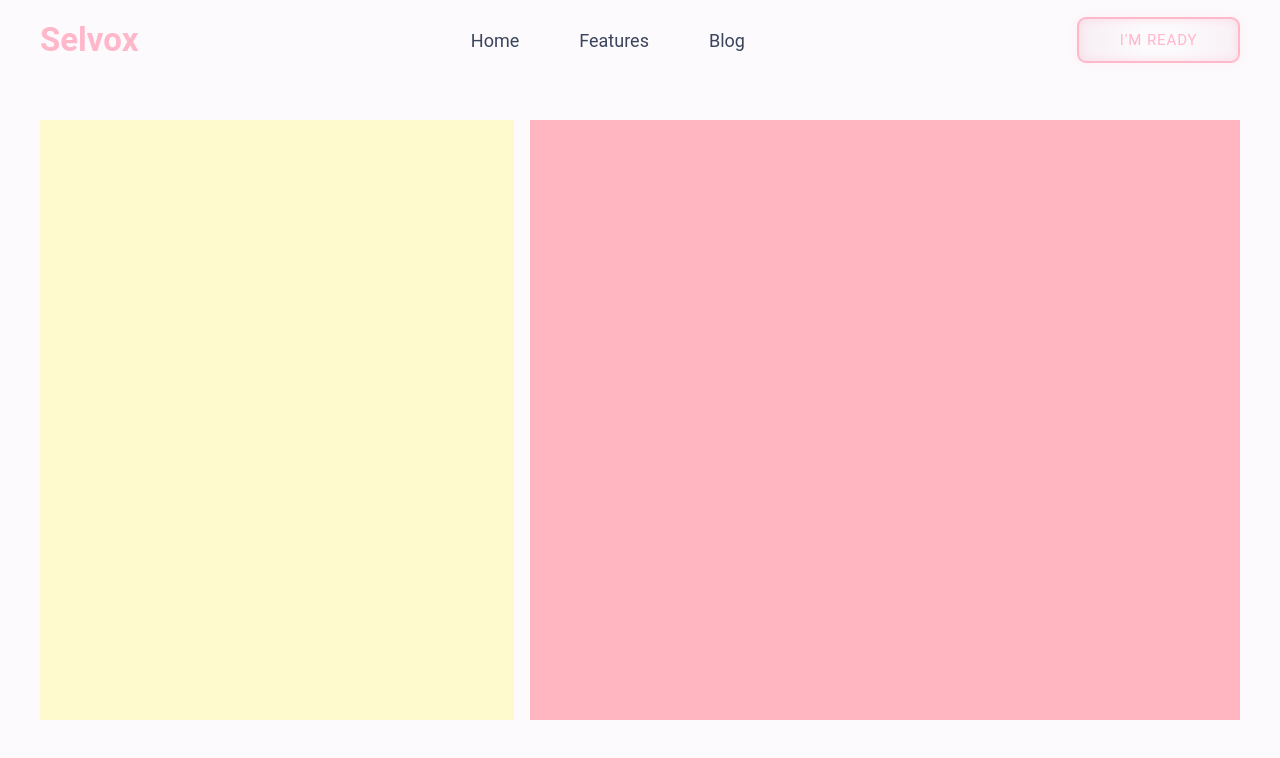
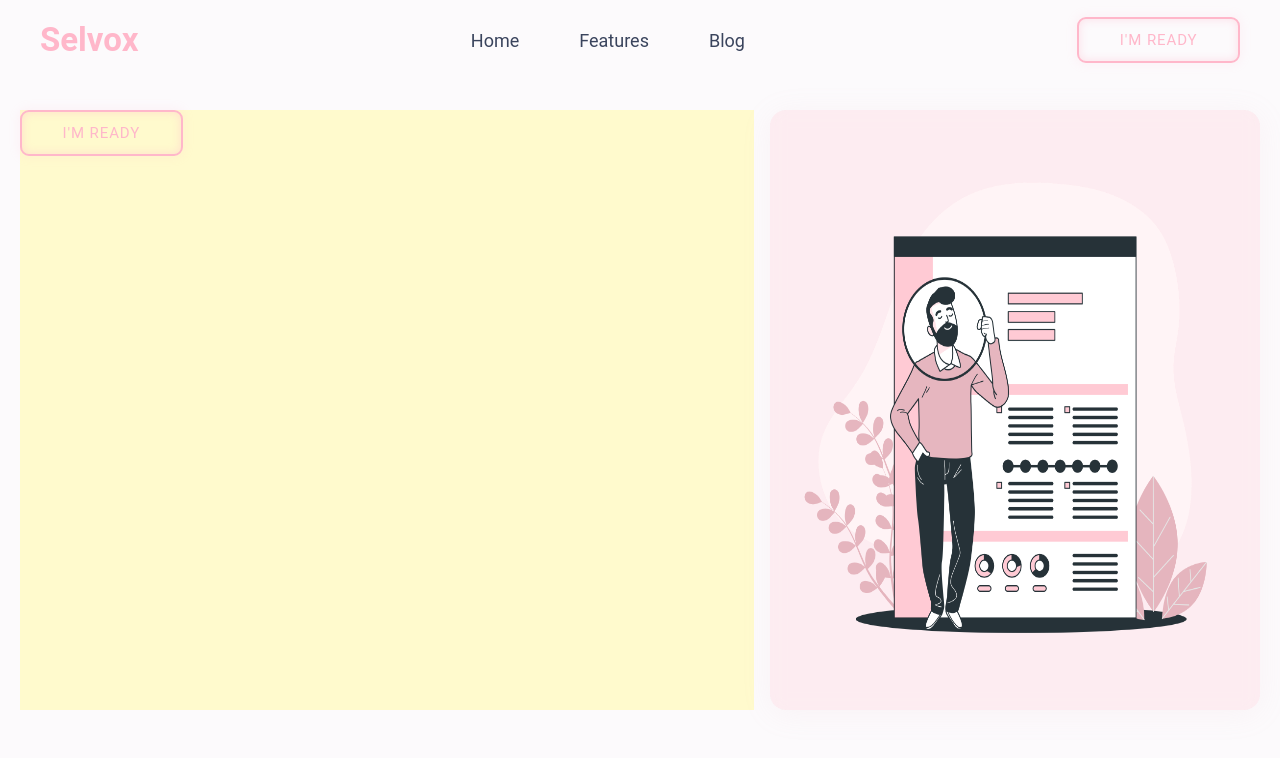
Before and after one commit to KKDinev20/Selvox-Frontend, a Vue app in the folder selvox/: page / in a window 1280 px wide. Shown: the top 758 px of the page. Built offline with nearby package versions, Linux system fonts and the light colour scheme.

Commit message:
Add Image in Landing Page

```diff
--- a/selvox/src/pages/LandingPage.vue
+++ b/selvox/src/pages/LandingPage.vue
@@ -11,13 +11,17 @@
         <button> I'M READY</button>
     </nav>
 
+
+
     <div class="cols">
         <div class="flex mb-4 space-x-4">
-            <div class="w-2/5  bg-yellow-400  containder">
+            <div class="w-3/5 containder">
 
+
+                <button> I'M READY</button>
             </div>
-            <div class="w-3/5 bg-gray-500 h-12 containder">
-
+            <div class="w-2/5 containder">
+                <img src="../assets/LP.png" alt="photo"/>
             </div>
         </div>
     </div>
@@ -26,7 +30,7 @@
 <style>
 
 .cols {
-    margin: 40px ;
+    margin: 30px 20px;
     gap: 20px;
 }
 
@@ -40,7 +44,14 @@
 }
 
 .containder:last-child {
-    background-color: lightpink;
+    background: rgba(255, 202, 212, 0.29);
+    border-radius: 16px;
+    box-shadow: 0 4px 30px rgba(222, 172, 185, 0.1);
+    backdrop-filter: blur(8.1px);
+    -webkit-backdrop-filter: blur(8.1px);
+    justify-content: center;
+    flex-flow: row nowrap;
+    display: flex;
 }
 nav {
   padding: 20px 40px;
@@ -61,7 +72,7 @@ nav a.logo {
 }
 
 button {
-  --green: #FFB7CA;
+  --pink: #FFB7CA;
   font-size: 15px;
   padding: 0.7em 2.7em;
   letter-spacing: 0.06em;
@@ -71,9 +82,8 @@ button {
   overflow: hidden;
   transition: all 0.3s;
   line-height: 1.4em;
-  border: 2px solid var(--green);
-  background: linear-gradient(to right, rgba(207, 137, 171, 0.1) 1%, transparent 40%,transparent 60% , rgba(218, 161, 192, 0.1) 100%);
-  color: var(--green);
+  border: 2px solid var(--pink);
+  color: var(--pink);
   box-shadow: inset 0 0 10px rgba(255, 183, 202, 0.4), 0 0 9px 3px rgba(255, 183, 202, 0.1);
 }
 
```
Also changed, not shown: selvox/src/assets/LP.png (added).
